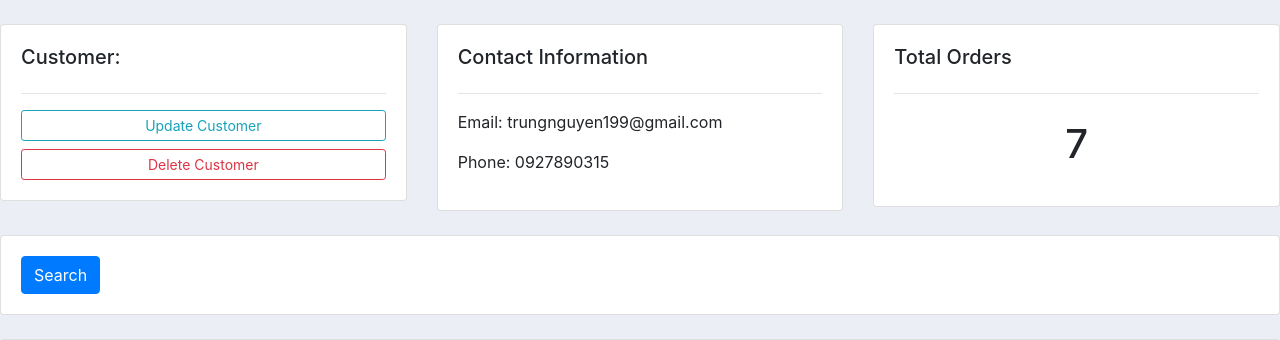
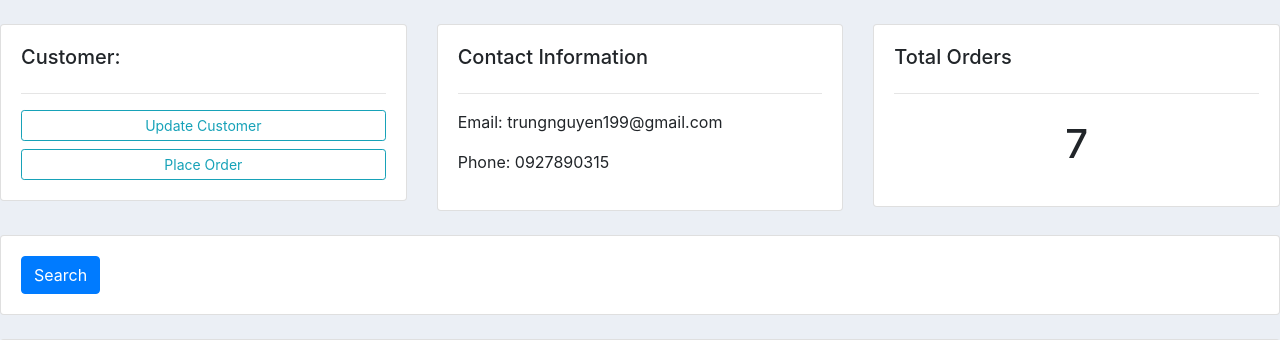
Before and after one commit to developerlmp/cmr1, a Django app: page /customer/1/ in a window 1280 px wide. Shown: the part 68-408 px from the top of the page. Run offline with Django 4.2, Linux system fonts and the light colour scheme; data comes from the database, SQL or seed files in the repository; both versions use the stored data as it was after the commit.

Commit message:
Inline Formsets

```diff
--- a/accounts/templates/accounts/customer.html
+++ b/accounts/templates/accounts/customer.html
@@ -8,7 +8,7 @@
 			<h5>Customer:</h5>
 			<hr>
 			<a class="btn btn-outline-info  btn-sm btn-block" href="">Update Customer</a>
-			<a class="btn btn-outline-danger  btn-sm btn-block" href="">Delete Customer</a>
+			<a class="btn btn-outline-info  btn-sm btn-block" href="{%url 'create_order' customer.id %}">Place Order</a>
 
 		</div>
 	</div>
--- a/accounts/templates/accounts/dashboard.html
+++ b/accounts/templates/accounts/dashboard.html
@@ -31,7 +31,7 @@
 		<h5>LAST 5 ORDERS</h5>
 		<hr>
 		<div class="card card-body">
-			<a class="btn btn-primary  btn-sm btn-block" href="{% url 'create_order' %}">Create Order</a>
+
 			<table class="table table-sm">
 				<tr>
 					<th>Product</th>
--- a/accounts/templates/accounts/order_form.html
+++ b/accounts/templates/accounts/order_form.html
@@ -7,7 +7,11 @@
 		<div class="card card-body">
             <form action="" method="POST">
                 {% csrf_token %}
-                {{form}}
+                {{form.management_form}}
+                {%for field in form%}
+                    {{field}}
+                    <hr>
+                {%endfor %}
                 <input type="submit" name="Submit">
             </form>
         </div>
--- a/accounts/urls.py
+++ b/accounts/urls.py
@@ -5,7 +5,7 @@ urlpatterns = [
     path('',views.home,name='home'),
     path('products/', views.products,name='products'),
     path('customer/<str:pk_test>/',views.customer,name='customer'),
-    path('create_order/',views.createOrder,name="create_order"),
+    path('create_order/<str:pk>/',views.createOrder,name="create_order"),
     path('update_order/<str:pk>/',views.updateOrder,name="update_order"),
     path('delete_order/<str:pk>/',views.deleteOrder,name="delete_order"),
 ]
--- a/accounts/views.py
+++ b/accounts/views.py
@@ -1,5 +1,6 @@
 from django.shortcuts import redirect, render
 from django.http import HttpResponse
+from django.forms import inlineformset_factory
 from matplotlib.style import context
 # Create your views here.
 
@@ -28,15 +29,18 @@ def customer(request,pk_test):
     context={'customer':customer,'orders':orders,'order_count':order_count}
     return render(request,'accounts/customer.html',context)
 
-def createOrder(request):
-    form=OrderForm()
+def createOrder(request,pk):
+    OrderFormSet=inlineformset_factory(Customer,Order,fields=('product','status'),extra=10)
+    customer=Customer.objects.get(id=pk)
+    formset=OrderFormSet(queryset=Order.objects.none(),instance=customer)
+    #form=OrderForm(initial={'customer':customer})
     if request.method=='POST':
         #print('Printing POST:', request.POST)
-        form = OrderForm(request.POST)
-        if form.is_valid():
-            form.save()
+        formset = OrderFormSet(request.POST,instance=customer)
+        if formset.is_valid():
+            formset.save()
             return redirect('/')
-    context={'form':form}
+    context={'form':formset}
     return render(request,'accounts/order_form.html',context)
 
 def updateOrder(request,pk):
```
Also changed, not shown: db.sqlite3.
